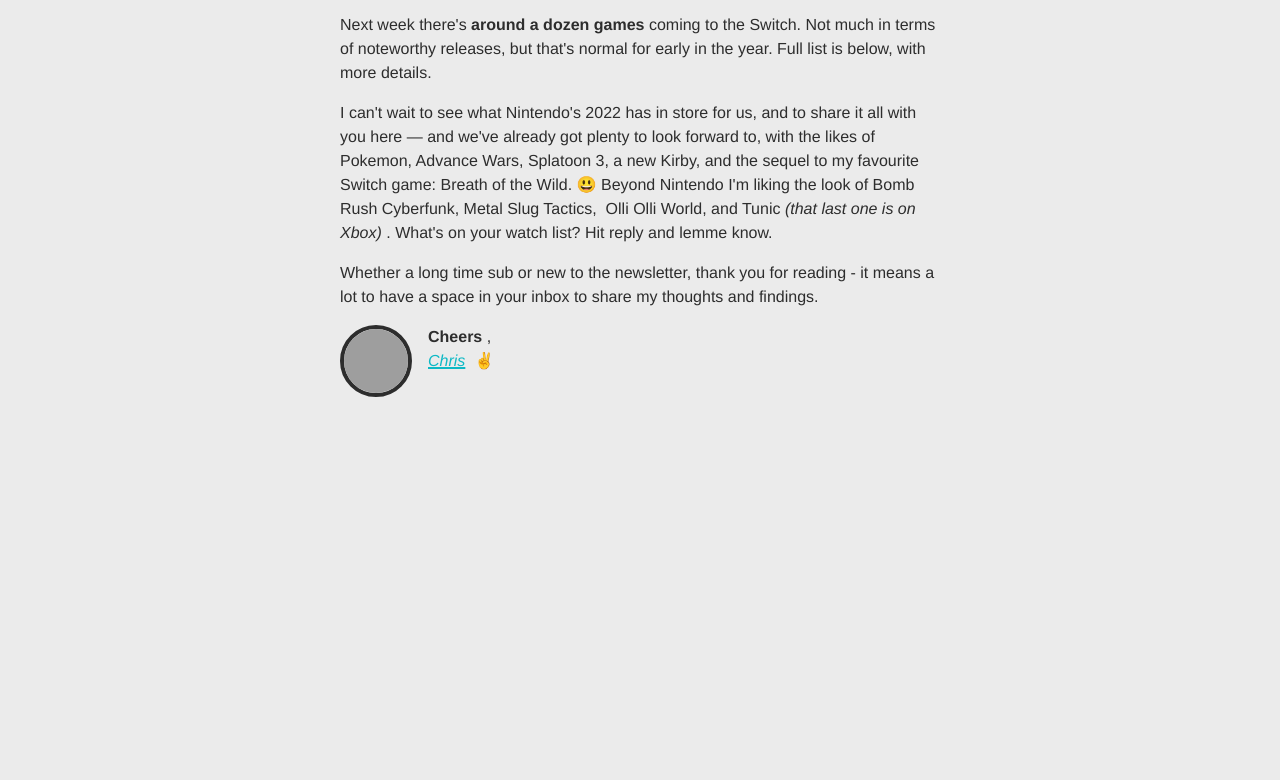
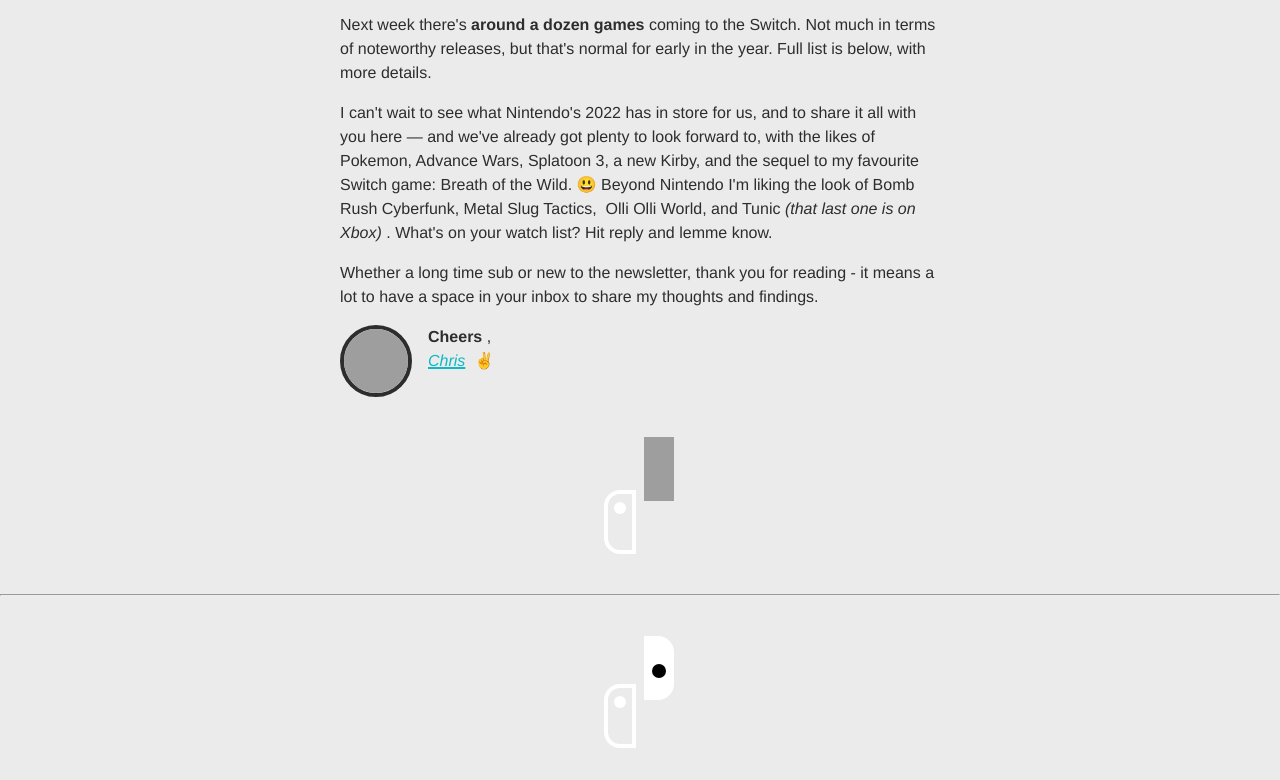
Before and after one commit to hteumeuleu/switchweekly, a plain HTML site: page index.html in a window 1280 px wide. Shown: the part 967-1747 px from the top of the page. Before the commit the page ends 1372 px from the top, so only its background shows below. Drawn offline with Linux system fonts and the light colour scheme; grey boxes are pictures that could not be loaded.

Commit message:
Add CSS sticky animation

```diff
--- a/index.html
+++ b/index.html
@@ -45,6 +45,11 @@
 				<img src="https://switchweekly.com/sendy/uploads/1641152161.jpg" alt="" width="600" style="vertical-align:middle; max-width:100%;" />
 			</p>
 		</div>
+		<!-- <div style="max-height:120px;">
+			<div style="height:1320px; vertical-align:top; background-color:#666;">
+				<div style="position:sticky;left:0; top:0; background:gold;">Lorem ipsum</div>
+			</div>
+		</div> -->
 		<div style="max-width:632px; margin:0 auto;">
 			<div style="padding:0 16px 16px;">
 				<p style="margin:0 0 16px; color:#2d2d2d; font:16px/1.5 'Helvetica Neue', sans-serif;" class="sw-text">
@@ -91,8 +96,45 @@
 					<em><a href="https://twitter.com/chrisbrandrick" rel="noopener" target="_blank">Chris</a></em>
 					&nbsp;✌️
 				</p>
+			</div>
+		</div>
+		<div style="padding:32px;">
+			<div style="width:80px; margin:0 auto; font-size:0; display:table; table-layout:fixed;">
+				<div style="display:table-cell; height:112px; vertical-align:bottom;">
+					<div style="display:inline-block; margin:0 4px; border:4px solid #fff; border-radius:16px 0 0 16px;">
+						<div style="height:56px; width:24px; overflow:hidden;">
+							<div style="margin:8px auto 0; border-radius:50%; width:12px; height:12px; background:#fff;"></div>
+						</div>
+					</div>
+					<div style="display:inline-block; margin:0 4px; border-radius:0 16px 16px 0;">
+						<div style="opacity: 0.9999; position:relative; z-index: 1; height:0;">
+							<div style="height:64px; background:url(https://i.imgur.com/KESG5W7.png) no-repeat 0 0;"></div>
+						</div>
+						<div style="opacity: 0.9999; position:relative; z-index: 2; height:112px;">
+							<div style="height:112px; background:url(https://i.imgur.com/KESG5W7.png) repeat-x center calc(100vh - 64px); background-attachment:fixed;"></div>
+						</div>
+						<div style="width:30px; height:1px;">
 
-
+						</div>
+					</div>
+				</div>
+			</div>
+		</div>
+		<hr />
+		<div style="padding:32px;">
+			<div style="width:80px; margin:0 auto; font-size:0; display:table; table-layout:fixed;">
+				<div style="display:table-cell; height:112px; vertical-align:bottom;">
+					<div style="display:inline-block; margin:0 4px; border:4px solid #fff; border-radius:16px 0 0 16px;">
+						<div style="height:56px; width:24px; overflow:hidden;">
+							<div style="margin:8px auto 0; border-radius:50%; width:12px; height:12px; background:#fff;"></div>
+						</div>
+					</div>
+					<div style="position: sticky; bottom: 32px; display:inline-block; margin:0 4px; border:4px solid #fff; background-color:#fff; border-radius:0 16px 16px 0;">
+						<div style="height:56px; width:22px; overflow:hidden;">
+							<div style="margin:24px auto 0; border-radius:50%; width:14px; height:14px; background:#000;"></div>
+						</div>
+					</div>
+				</div>
 			</div>
 		</div>
 	</div>
```
